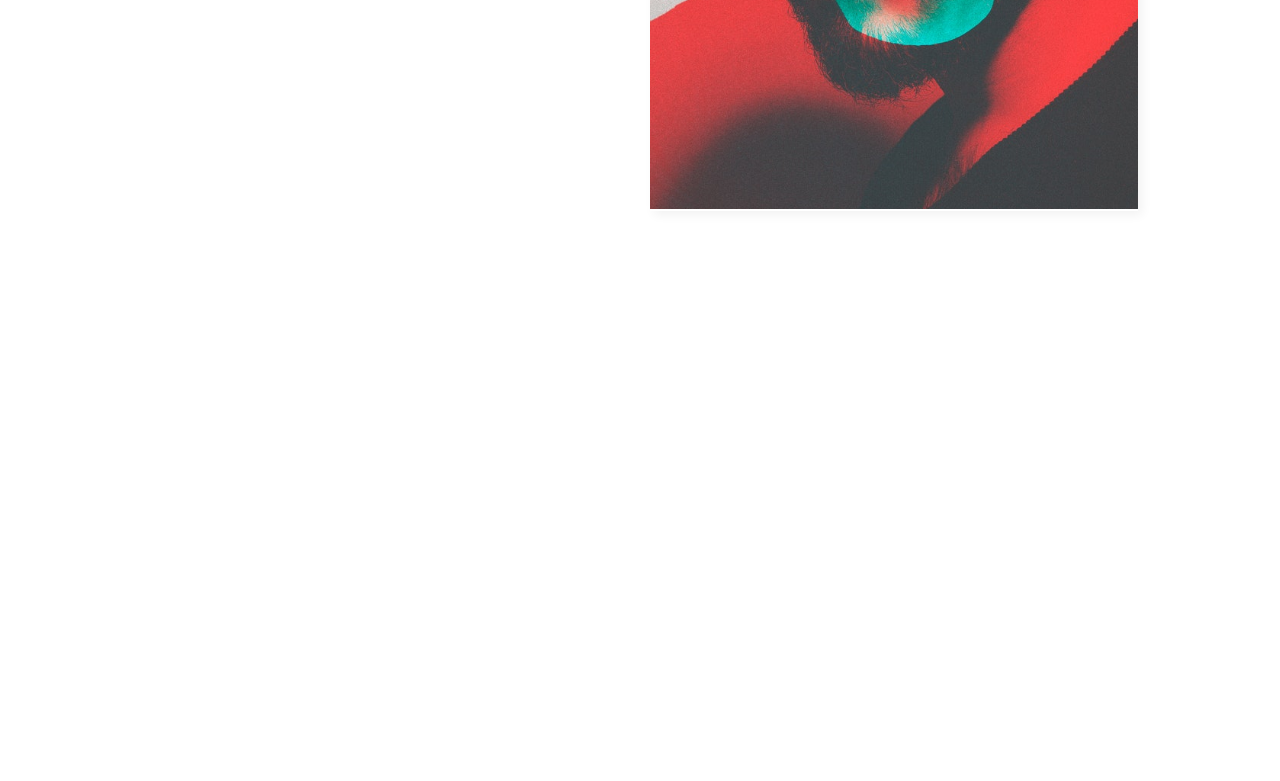
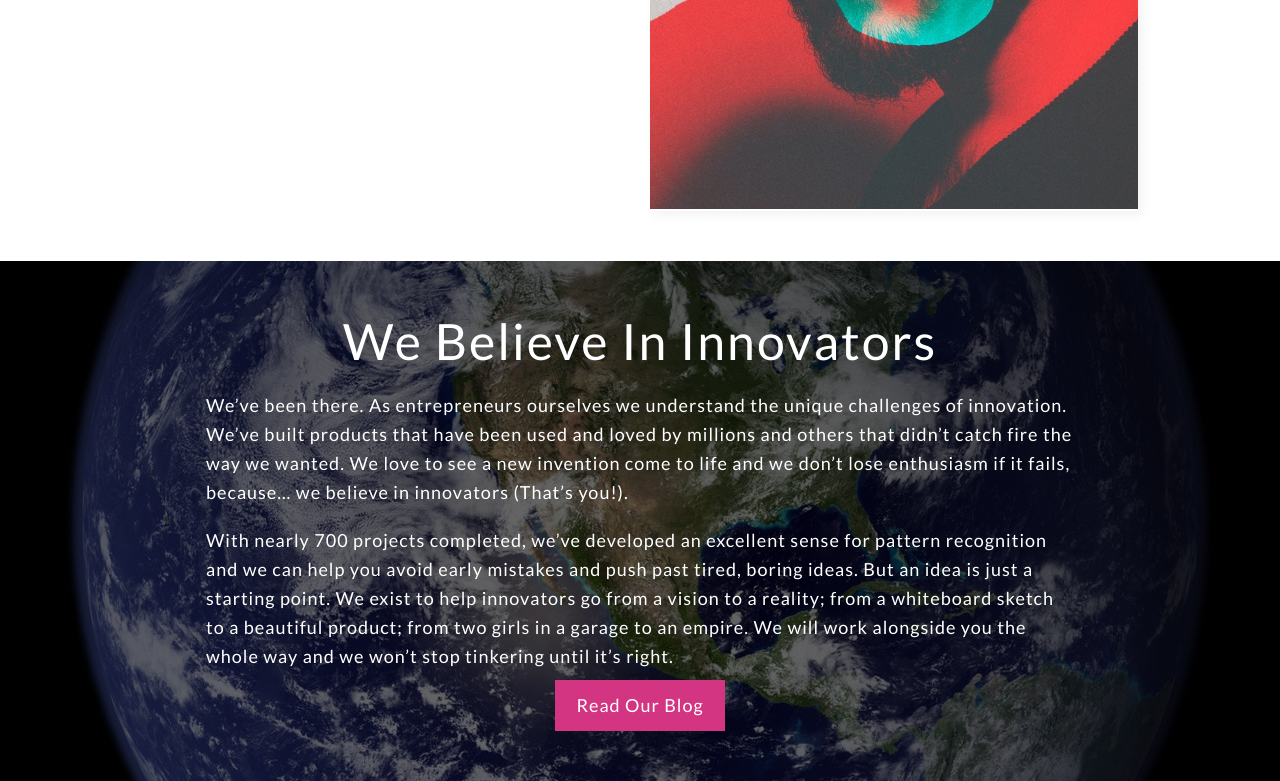
Before and after one commit to freetart/tinker-clone, a plain HTML site: page index.html in a window 1280 px wide. Shown: the part 2824-3605 px from the top of the page. Before the commit the page ends 3085 px from the top, so only its background shows below. Drawn offline with nearby package versions, Linux system fonts and the light colour scheme.

Commit message:
created blog section

```diff
--- a/index.html
+++ b/index.html
@@ -135,6 +135,30 @@
         </div>
       </div>
     </section>
+    <!-- blog -->
+    <section class="blog">
+      <div class="blog-content">
+        <h2 class="mb-1">We believe in innovators</h2>
+        <p class="my-1">
+          We’ve been there. As entrepreneurs ourselves we understand the unique
+          challenges of innovation. We’ve built products that have been used and
+          loved by millions and others that didn’t catch fire the way we wanted.
+          We love to see a new invention come to life and we don’t lose
+          enthusiasm if it fails, because… we believe in innovators (That’s
+          you!).
+        </p>
+        <p class="my-1">
+          With nearly 700 projects completed, we’ve developed an excellent sense
+          for pattern recognition and we can help you avoid early mistakes and
+          push past tired, boring ideas. But an idea is just a starting point.
+          We exist to help innovators go from a vision to a reality; from a
+          whiteboard sketch to a beautiful product; from two girls in a garage
+          to an empire. We will work alongside you the whole way and we won’t
+          stop tinkering until it’s right.
+        </p>
+        <a href="#!" class="btn btn-primary">Read Our Blog</a>
+      </div>
+    </section>
     <script src="js/app.js"></script>
     <script src="https://unpkg.com/aos@next/dist/aos.js"></script>
     <script>
--- a/scss/main.scss
+++ b/scss/main.scss
@@ -11,5 +11,6 @@
 @import "pages/home/services";
 @import "pages/home/team";
 @import "pages/home/testimonial";
+@import "pages/home/blog";
 
 @import "base/base";
--- /dev/null
+++ b/scss/pages/home/_blog.scss
@@ -0,0 +1,24 @@
+.blog {
+  background: linear-gradient(rgba(0, 0, 0, 0.6), rgba(0, 0, 0, 0.6)),
+    url("/images/home/earth.jpg") center center/cover no-repeat fixed;
+
+  &-content {
+    @include flexLayout();
+    @include maxWidth();
+    @include sectionSpacing();
+    text-align: left;
+
+    h2 {
+      @include headingStyles();
+      font-size: size(xl) + 2rem;
+      color: color(white);
+    }
+
+    p {
+      @include textStyles();
+      font-size: size(sm);
+      width: 70%;
+      color: color(white);
+    }
+  }
+}
```
Also changed, not shown: css/main.min.css, images/home/earth.jpg (added), 1 other file.
